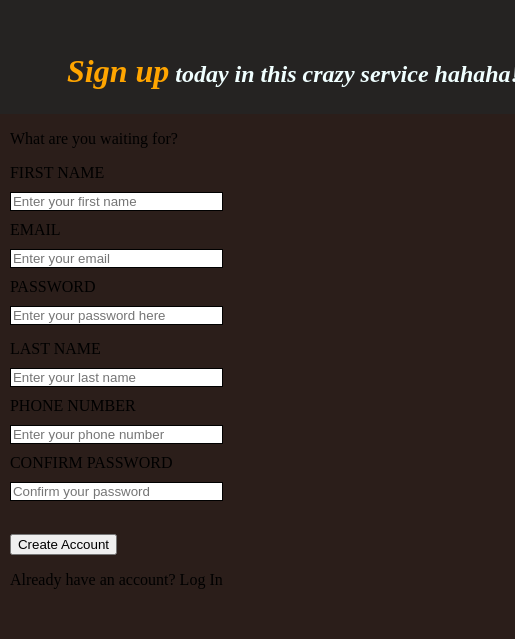
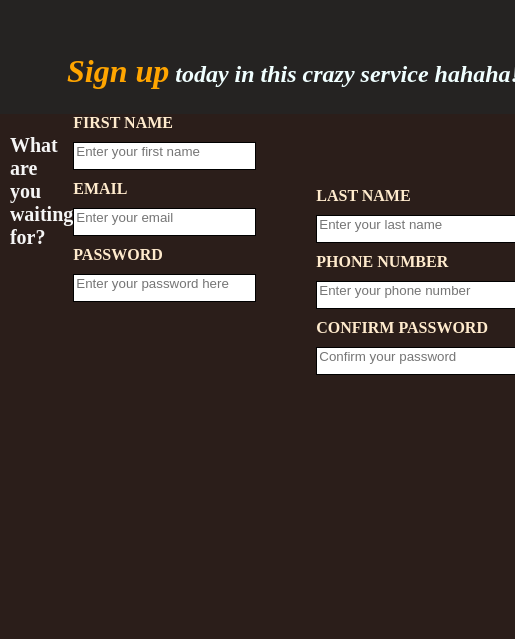
Before and after one commit to Ceridwen55/Project-Form, a plain HTML site: page index.html in a window 1280 px wide. Shown: the part 229-868 px from the top of the page, 765-1280 px from the left. Drawn offline with Linux system fonts and the light colour scheme.

Commit message:
RE-clone

```diff
--- a/form.css
+++ b/form.css
@@ -104,7 +104,9 @@
 
 form
 {
-    margin-left: 115px;
+    display: flex;
+    flex-direction: row;
+    margin-left: 150px;
     max-width: 800px;
     max-height: 200px;
 }
@@ -124,13 +126,49 @@ form
     justify-content: flex-end;
     gap: 10px;
     margin-bottom: 15px;
+    margin-top: 261px;
+    margin-left: 60px;
 }
+
 
 input:required
 {
     border: 1px solid;
 }
 
+.right-form input
+{
+    padding-right: 90px;
+    padding-bottom: 10px;
+}
+
+.left-form input
+{
+    padding-bottom: 10px;
+    padding-right:
+}
+
+.mid p
+{
+    font-size: 20px;
+    color:  whitesmoke;
+    font-weight: bold;
+
+}
+
+.mid label
+{
+    font-size: 16px;
+    color: blanchedalmond;
+    font-weight: bold;
+}
+
+.login
+{
+    font-size: 24px;
+    font-style: oblique;
+    color: rgba(197, 14, 14, 0.781);
+}
 
 .black-right
 {
```
